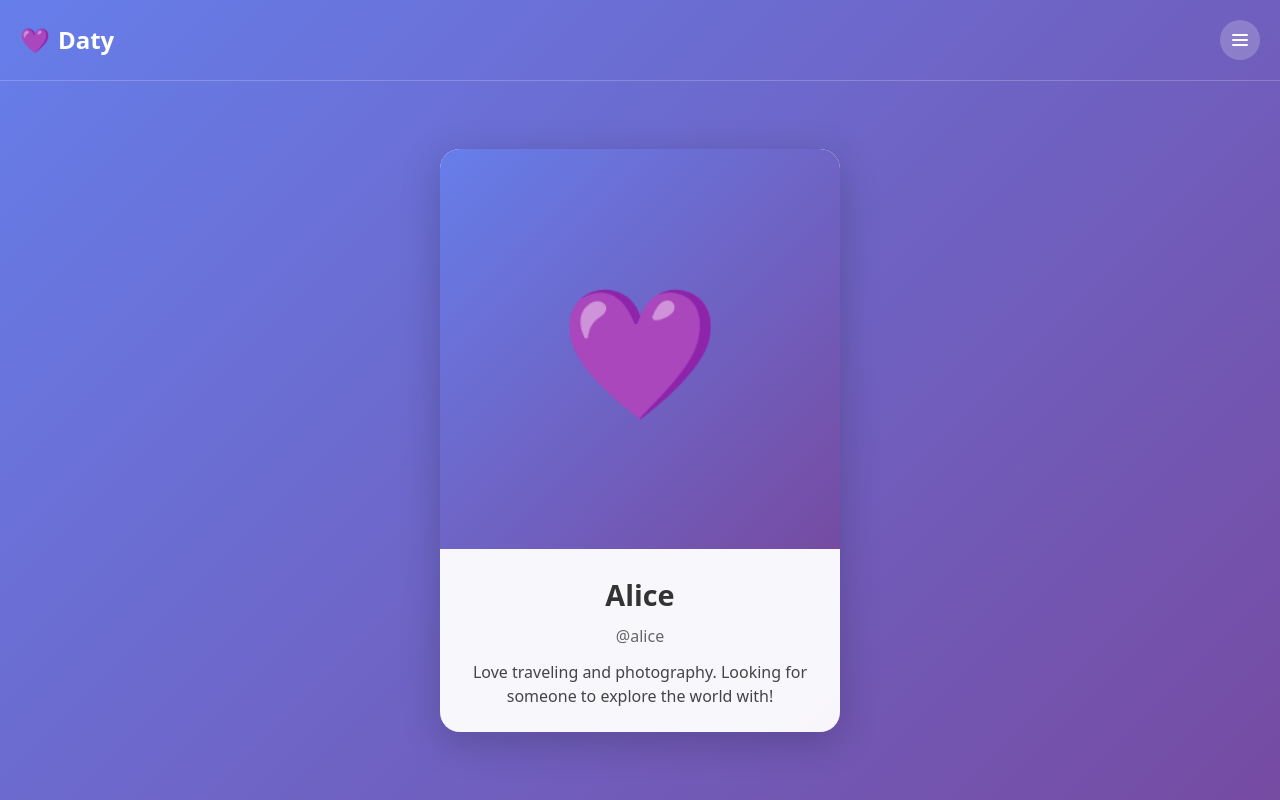
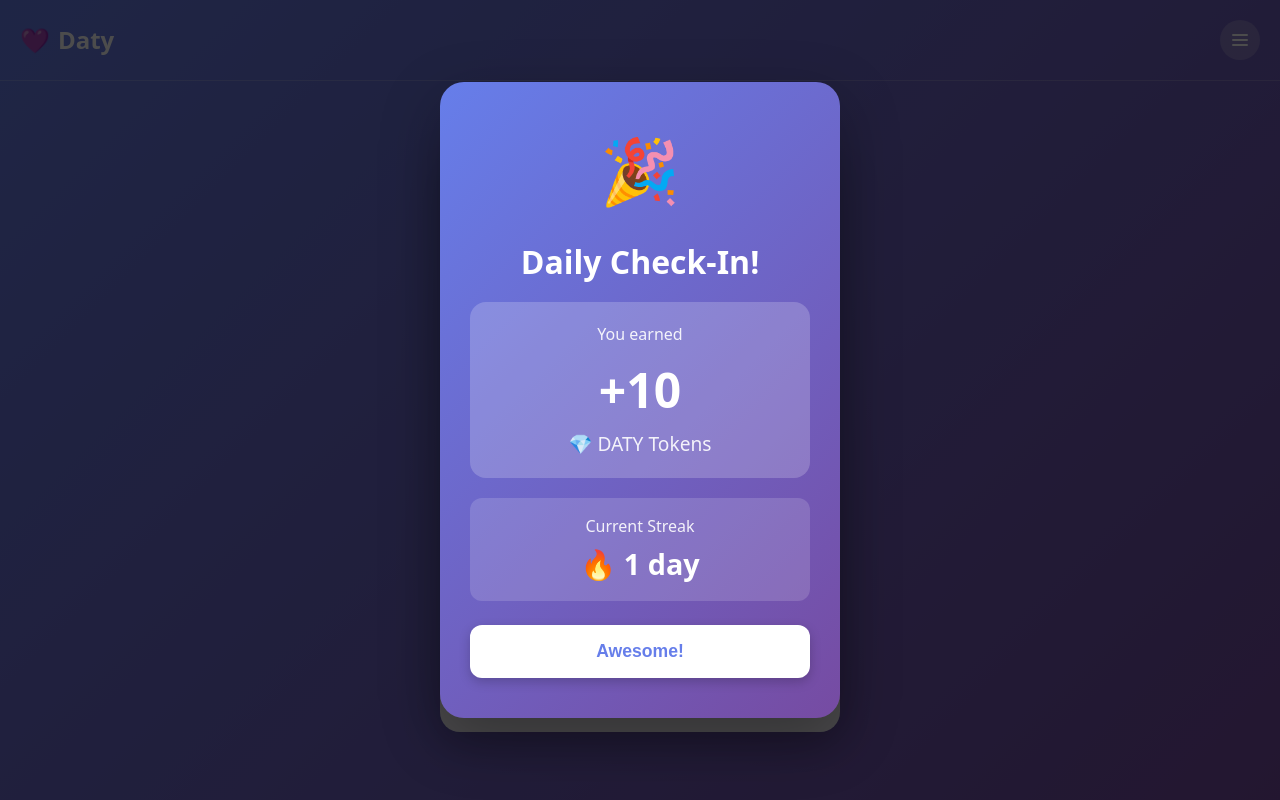
Before and after one commit to KrissSab/farcaster-date, a React (Vite) app: page / in a window 1280 px wide. Built offline with nearby package versions, Linux system fonts and the light colour scheme; what @farcaster/frame-wagmi-connector, wagmi would draw is missing.

Commit message:
feat/DATY/add-check-in-modal-to-app

```diff
--- a/src/App.tsx
+++ b/src/App.tsx
@@ -1,16 +1,19 @@
 import { useState } from 'react'
 import { useAuth } from './contexts/AuthContext'
 import { useDating } from './hooks/useDating'
+import { useCheckIn } from './hooks/useCheckIn'
 import { SwipeableCard } from './components/SwipeableCard'
 import { MatchesList } from './components/MatchesList'
 import { ProfilePage } from './components/ProfilePage'
 import { SettingsPage } from './components/SettingsPage'
+import { CheckInModal } from './components/CheckInModal'
 
 type View = 'dating' | 'matches' | 'profile' | 'settings'
 
 function App() {
   const { user, isLoading, isAuthenticated } = useAuth()
   const { currentProfile, hasMoreProfiles, matches, matchCount, handleLike, handlePass, handleRemoveMatch } = useDating()
+  const { showCheckInModal, checkInReward, streak, closeModal } = useCheckIn()
   const [currentView, setCurrentView] = useState<View>('dating')
   const [isMenuOpen, setIsMenuOpen] = useState(false)
 
@@ -418,6 +421,15 @@ function App() {
           </div>
         </>
       )}
+
+      {/* Check-In Modal */}
+      {showCheckInModal && (
+        <CheckInModal
+          reward={checkInReward}
+          streak={streak}
+          onClose={closeModal}
+        />
+      )}
     </div>
   )
 }
--- /dev/null
+++ b/src/components/CheckInModal.tsx
@@ -0,0 +1,154 @@
+interface CheckInModalProps {
+  reward: number
+  streak: number
+  onClose: () => void
+}
+
+export const CheckInModal = ({ reward, streak, onClose }: CheckInModalProps) => {
+  return (
+    <>
+      {/* Overlay */}
+      <div
+        onClick={onClose}
+        style={{
+          position: 'fixed',
+          top: 0,
+          left: 0,
+          right: 0,
+          bottom: 0,
+          background: 'rgba(0, 0, 0, 0.7)',
+          zIndex: 9999,
+          display: 'flex',
+          alignItems: 'center',
+          justifyContent: 'center',
+          padding: '20px',
+        }}
+      >
+        {/* Modal */}
+        <div
+          onClick={(e) => e.stopPropagation()}
+          style={{
+            background: 'linear-gradient(135deg, #667eea 0%, #764ba2 100%)',
+            borderRadius: '24px',
+            padding: '40px 30px',
+            maxWidth: '400px',
+            width: '100%',
+            textAlign: 'center',
+            color: 'white',
+            boxShadow: '0 20px 60px rgba(0, 0, 0, 0.3)',
+          }}
+        >
+          {/* Icon */}
+          <div style={{
+            fontSize: '4rem',
+            marginBottom: '20px',
+            animation: 'bounce 0.6s ease-in-out',
+          }}>
+            🎉
+          </div>
+
+          {/* Title */}
+          <h2 style={{
+            fontSize: '2rem',
+            fontWeight: 'bold',
+            margin: '0 0 16px 0',
+          }}>
+            Daily Check-In!
+          </h2>
+
+          {/* Reward */}
+          <div style={{
+            background: 'rgba(255, 255, 255, 0.2)',
+            borderRadius: '16px',
+            padding: '20px',
+            marginBottom: '20px',
+          }}>
+            <div style={{
+              fontSize: '1rem',
+              opacity: 0.9,
+              marginBottom: '8px',
+            }}>
+              You earned
+            </div>
+            <div style={{
+              fontSize: '3rem',
+              fontWeight: 'bold',
+              marginBottom: '4px',
+            }}>
+              +{reward}
+            </div>
+            <div style={{
+              fontSize: '1.2rem',
+              opacity: 0.9,
+            }}>
+              💎 DATY Tokens
+            </div>
+          </div>
+
+          {/* Streak */}
+          <div style={{
+            background: 'rgba(255, 255, 255, 0.15)',
+            borderRadius: '12px',
+            padding: '16px',
+            marginBottom: '24px',
+          }}>
+            <div style={{
+              fontSize: '1rem',
+              opacity: 0.9,
+              marginBottom: '4px',
+            }}>
+              Current Streak
+            </div>
+            <div style={{
+              fontSize: '1.8rem',
+              fontWeight: 'bold',
+            }}>
+              🔥 {streak} {streak === 1 ? 'day' : 'days'}
+            </div>
+          </div>
+
+          {/* Bonus Info */}
+          {streak >= 7 && (
+            <div style={{
+              fontSize: '0.9rem',
+              opacity: 0.85,
+              marginBottom: '20px',
+              padding: '12px',
+              background: 'rgba(255, 215, 0, 0.2)',
+              borderRadius: '8px',
+              border: '1px solid rgba(255, 215, 0, 0.3)',
+            }}>
+              ⭐ {Math.floor(streak / 7)} week streak bonus active!
+            </div>
+          )}
+
+          {/* Close Button */}
+          <button
+            onClick={onClose}
+            style={{
+              width: '100%',
+              padding: '16px',
+              background: 'white',
+              border: 'none',
+              borderRadius: '12px',
+              color: '#667eea',
+              fontSize: '1.1rem',
+              fontWeight: 'bold',
+              cursor: 'pointer',
+              boxShadow: '0 4px 12px rgba(0, 0, 0, 0.2)',
+            }}
+          >
+            Awesome!
+          </button>
+        </div>
+      </div>
+
+      <style>{`
+        @keyframes bounce {
+          0%, 100% { transform: translateY(0); }
+          50% { transform: translateY(-20px); }
+        }
+      `}</style>
+    </>
+  )
+}
--- /dev/null
+++ b/src/hooks/useCheckIn.ts
@@ -0,0 +1,116 @@
+import { useState, useEffect } from 'react'
+
+interface CheckInData {
+  lastCheckIn: string | null
+  streak: number
+  totalCheckIns: number
+  tokensEarned: number
+}
+
+const STORAGE_KEY = 'daty_checkin_data'
+const BASE_REWARD = 10
+const STREAK_BONUS_MULTIPLIER = 2
+
+export const useCheckIn = () => {
+  const [showCheckInModal, setShowCheckInModal] = useState(false)
+  const [checkInReward, setCheckInReward] = useState(0)
+  const [streak, setStreak] = useState(0)
+  const [isNewCheckIn, setIsNewCheckIn] = useState(false)
+
+  useEffect(() => {
+    checkDailyCheckIn()
+  }, [])
+
+  const getCheckInData = (): CheckInData => {
+    const stored = localStorage.getItem(STORAGE_KEY)
+    if (!stored) {
+      return {
+        lastCheckIn: null,
+        streak: 0,
+        totalCheckIns: 0,
+        tokensEarned: 0,
+      }
+    }
+    return JSON.parse(stored)
+  }
+
+  const saveCheckInData = (data: CheckInData) => {
+    localStorage.setItem(STORAGE_KEY, JSON.stringify(data))
+  }
+
+  const isToday = (dateString: string | null): boolean => {
+    if (!dateString) return false
+    const date = new Date(dateString)
+    const today = new Date()
+    return (
+      date.getDate() === today.getDate() &&
+      date.getMonth() === today.getMonth() &&
+      date.getFullYear() === today.getFullYear()
+    )
+  }
+
+  const isYesterday = (dateString: string | null): boolean => {
+    if (!dateString) return false
+    const date = new Date(dateString)
+    const yesterday = new Date()
+    yesterday.setDate(yesterday.getDate() - 1)
+    return (
+      date.getDate() === yesterday.getDate() &&
+      date.getMonth() === yesterday.getMonth() &&
+      date.getFullYear() === yesterday.getFullYear()
+    )
+  }
+
+  const calculateReward = (currentStreak: number): number => {
+    // Base reward + bonus for streak
+    const streakBonus = Math.floor(currentStreak / 7) * STREAK_BONUS_MULTIPLIER
+    return BASE_REWARD + streakBonus
+  }
+
+  const checkDailyCheckIn = () => {
+    const data = getCheckInData()
+
+    // Already checked in today
+    if (isToday(data.lastCheckIn)) {
+      setStreak(data.streak)
+      return
+    }
+
+    // New check-in!
+    let newStreak = 1
+
+    // Continue streak if checked in yesterday
+    if (isYesterday(data.lastCheckIn)) {
+      newStreak = data.streak + 1
+    }
+
+    const reward = calculateReward(newStreak)
+
+    const newData: CheckInData = {
+      lastCheckIn: new Date().toISOString(),
+      streak: newStreak,
+      totalCheckIns: data.totalCheckIns + 1,
+      tokensEarned: data.tokensEarned + reward,
+    }
+
+    saveCheckInData(newData)
+    setStreak(newStreak)
+    setCheckInReward(reward)
+    setIsNewCheckIn(true)
+    setShowCheckInModal(true)
+  }
+
+  const closeModal = () => {
+    setShowCheckInModal(false)
+  }
+
+  return {
+    showCheckInModal,
+    checkInReward,
+    streak,
+    isNewCheckIn,
+    closeModal,
+    totalTokensEarned: getCheckInData().tokensEarned,
+    totalCheckIns: getCheckInData().totalCheckIns,
+  }
+}
```
